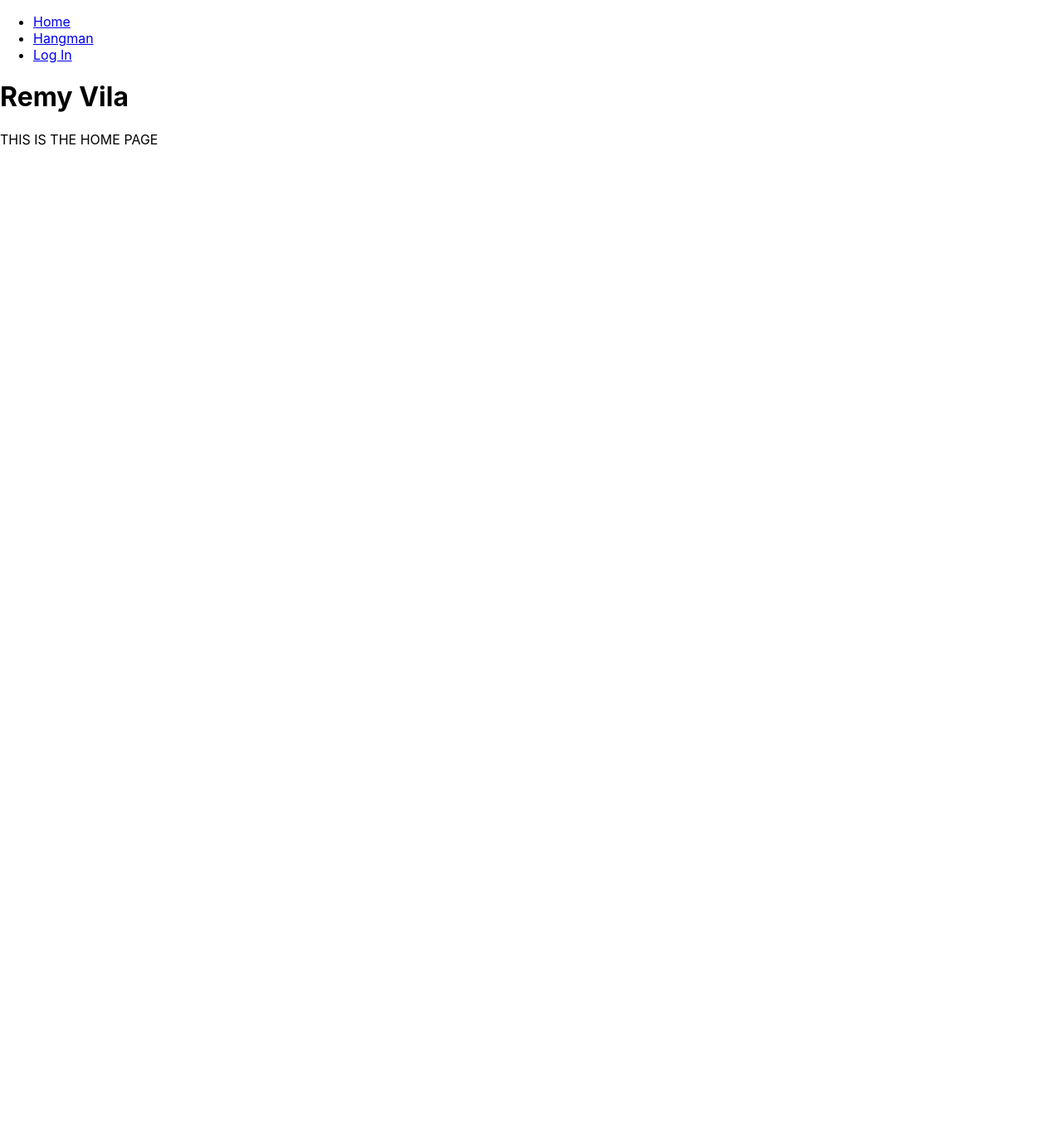
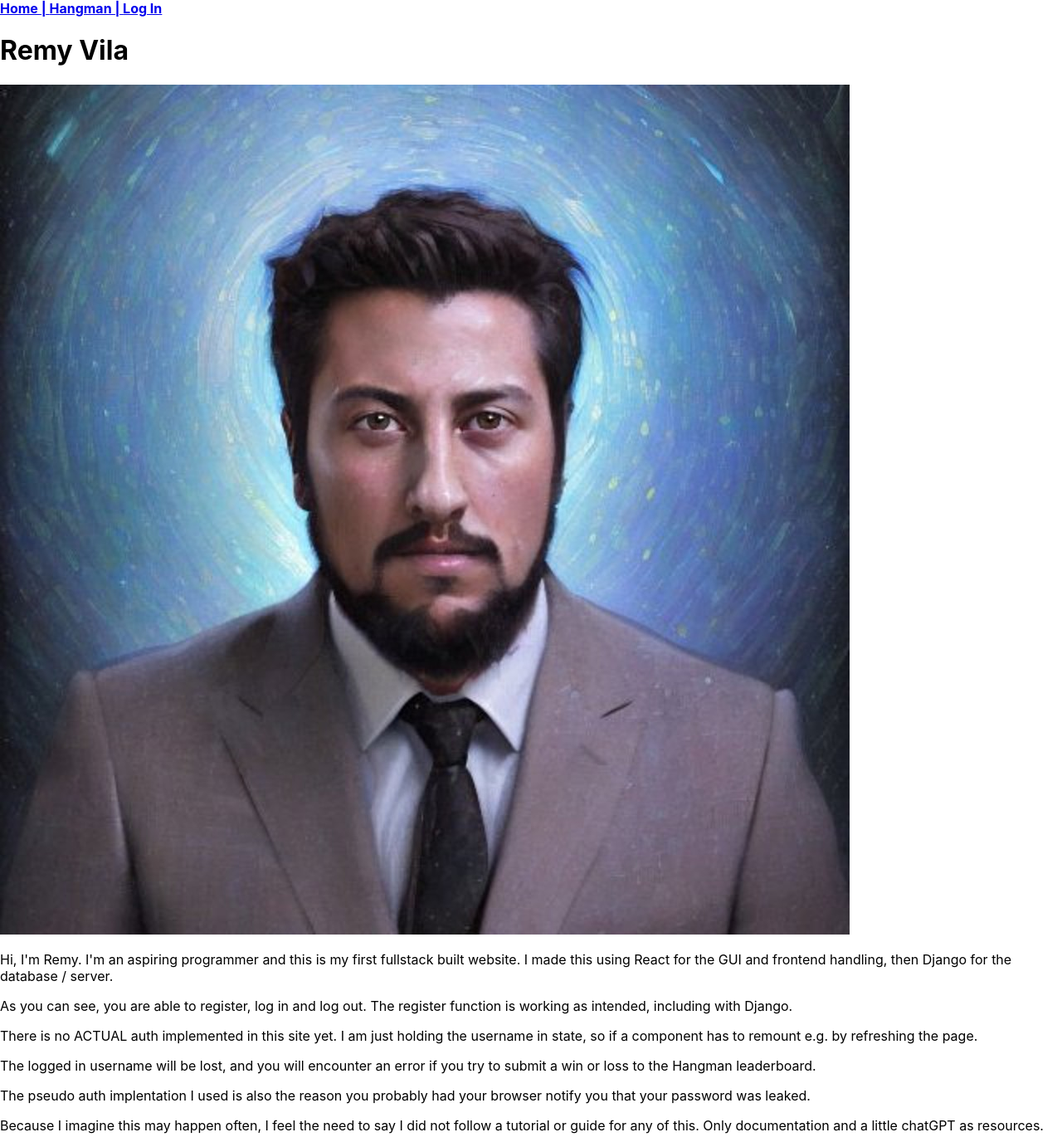
Before and after one commit to RemyVila/JRemyVila, a React (Create React App) app in the folder my-app/: page / in a window 1280 px wide. Shown: the whole page at 83% size. Before the commit the page ends 800 px from the top, so only its background shows below. Built offline with nearby package versions, Linux system fonts and the light colour scheme.

Commit message:
basic styling

```diff
--- a/my-app/src/views/Home.js
+++ b/my-app/src/views/Home.js
@@ -1,14 +1,39 @@
 import React from 'react';
-// import styled, { css } from 'styled-components'
+import '../App.css';
+import ai_remy from './AI_Remy.jpg'
 
 function Home() {
     return (
-      <div>
-        <h1>Remy Vila</h1>
-        <p>
-        THIS IS THE HOME PAGE
-        </p>
-
+      <div className='container'>
+        <div className='miniContainer'>
+          <h1 className='head'>Remy Vila</h1>
+          <img className='imgSize' src={ai_remy} alt="Cool AI generated Remy" />
+          <p>
+            Hi, I'm Remy. I'm an aspiring programmer and this is my first fullstack built website. I made this
+            using React for the GUI and frontend handling, then Django for the database / server.
+          </p>
+          <p>
+            As you can see, you are able to register, log in and log out. The register function is working as intended,
+            including with Django.
+          </p>
+          <p>
+            There is no ACTUAL auth implemented in this site yet. I am just holding the username in state,
+            so if a component has to remount e.g. by refreshing the page.
+          </p>
+          <p>
+            The logged in username will be lost, and
+            you will encounter an error if you try to submit a win or loss to the Hangman leaderboard.
+          </p>
+          <p>
+            The pseudo auth implentation I used is also the reason you probably had your browser notify you that
+            your password was leaked.
+          </p>
+          <p>
+            Because I imagine this may happen often, I feel the need to say I did not follow a tutorial or guide
+            for any of this.
+            Only documentation and a little chatGPT as resources.
+          </p>
+        </div>
       </div>
     );
   }
--- a/my-app/src/views/LogInRegister/LogIn.js
+++ b/my-app/src/views/LogInRegister/LogIn.js
@@ -34,7 +34,8 @@ function LogIn({ onLogin }) {
   };
 
   return (
-    <div>
+    <div className='logInContainer'>
+      <div className='logIn'>
         <h2>Login</h2>
         <form onSubmit={handleSubmit}>
           <div>
@@ -61,6 +62,7 @@ function LogIn({ onLogin }) {
         </form>
         <Link to="/register">Register</Link>
       </div>
+    </div>
   );
 }
 
--- a/my-app/src/views/LogInRegister/Register.js
+++ b/my-app/src/views/LogInRegister/Register.js
@@ -24,7 +24,7 @@ function Register() {
   };
 
   return (
-    <div>
+    <div className='logInContainer'>
       <h2>Register</h2>
       <form onSubmit={handleSubmit}>
         <div>
--- a/my-app/src/views/Toolbar.js
+++ b/my-app/src/views/Toolbar.js
@@ -30,25 +30,18 @@ function Toolbar({ userForLogOut }) {
   };
 
   return (
-    <div className="toolbar">
-      <ul>
-        <li>
-          <Link to="/">Home</Link>
-        </li>
-        <li>
-          <Link to="/hangman">Hangman</Link>
-        </li>
-
-        {isLoggedIn ? (
-          <li>
-            <button onClick={handleLogout}>Logout {userForLogOut.user}</button>
-          </li>
-        ) : (
-          <li>
-            <Link to="/login">Log In</Link>
-          </li>
-        )}
-      </ul>
+    <div>
+      <div className="tool">
+        <b>
+            <Link to="/">Home | </Link>
+            <Link to="/hangman">Hangman | </Link>
+          {isLoggedIn ? (
+              <button onClick={handleLogout}>Logout {userForLogOut.user}</button>
+          ) : (
+              <Link to="/login">Log In </Link>
+          )}
+        </b>
+      </div>
     </div>
   );
 }
--- a/my-app/src/views/hangman/Hangman.js
+++ b/my-app/src/views/hangman/Hangman.js
@@ -180,9 +180,9 @@ const restartGame = () => {
   }
 
   return (
-    <div>
+    <div className='hangmanContainer'>
       <div>
-        <h3>Hangman</h3>
+        <h1>Hangman</h1>
         <div>
           <img className="hangman_limbs" src={limbImagePath} alt={`Hangman with ${limbs} limbs`} />
         </div>
@@ -241,7 +241,7 @@ const restartGame = () => {
           )}
         </div>
         <div>
-          <h4>Leaderboard</h4>
+          <h2>Leaderboard</h2>
           {leaderboard.map((item) => (
             <li key={item.id}>
               User: {item.user} <br />
```
Also changed, not shown: my-app/src/views/AI_Remy.jpg (added). Lines whose indentation alone changed are shown as unchanged.
